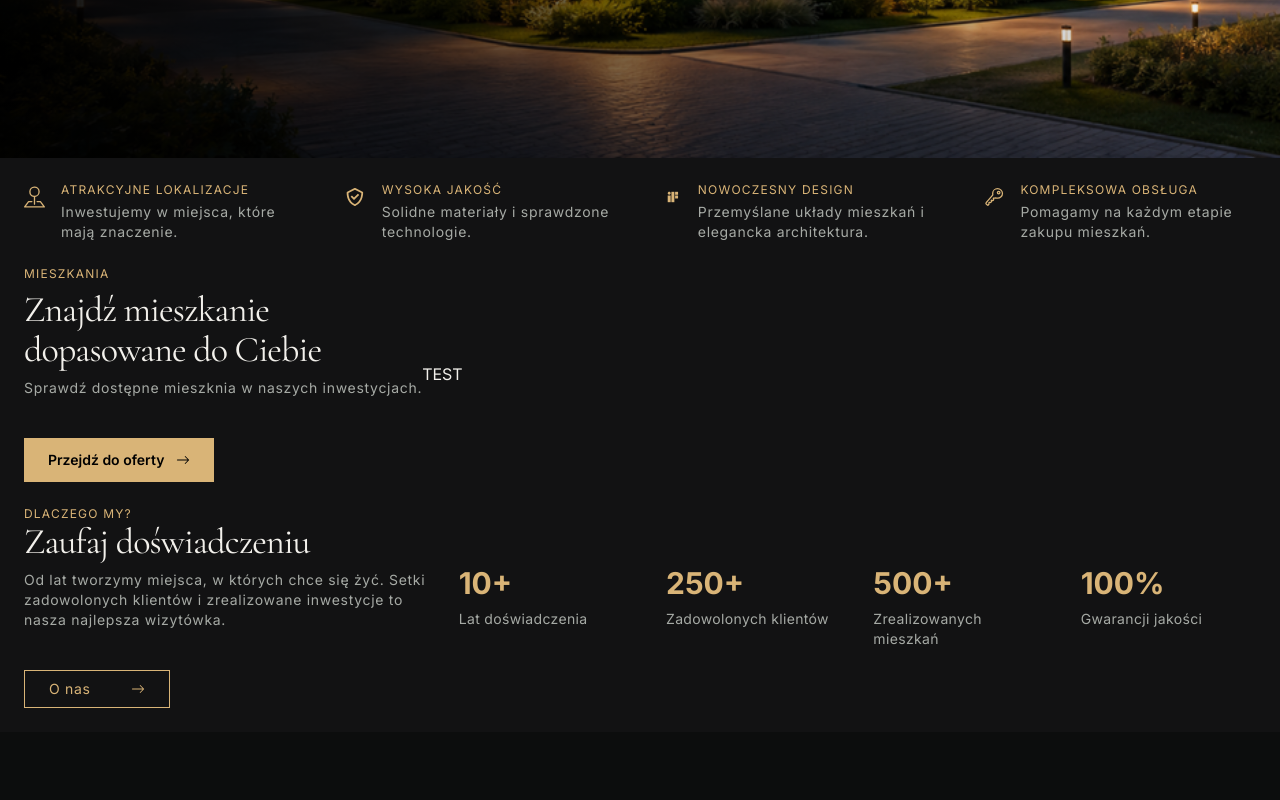
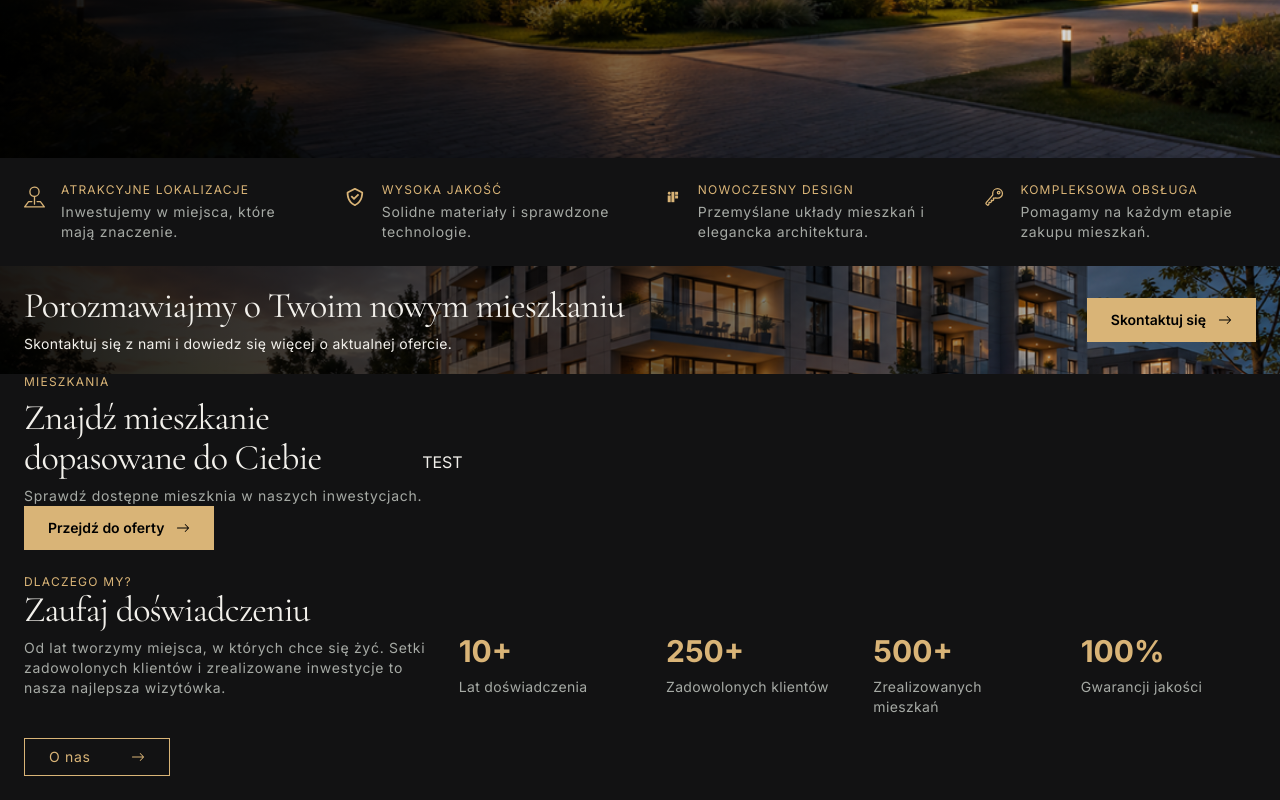
Before and after one commit to przemyslaw-bialk/deweloper-site-with-integrations, a Next.js app: page / in a window 1280 px wide. Shown: the part 642-1442 px from the top of the page. Before the commit the page ends 1374 px from the top, so only its background shows below. Built offline with nearby package versions, Linux system fonts and the light colour scheme.

Commit message:
creating Contact Section

```diff
--- a/app/page.tsx
+++ b/app/page.tsx
@@ -1,3 +1,4 @@
+import ContactSection from "@/components/(FRONTEND)/contact-section/ContactSection";
 import Features from "@/components/(FRONTEND)/features/Features";
 import Hero from "@/components/(FRONTEND)/hero/Hero";
 import OurOffer from "@/components/(FRONTEND)/our-offer/OurOffer";
@@ -14,7 +15,7 @@ export default function Home() {
         <Hero />
       </div>
       <Features />
-
+      <ContactSection />
       <OurOffer />
       <WhyUs />
     </>
--- /dev/null
+++ b/components/(FRONTEND)/contact-section/ContactSection.tsx
@@ -0,0 +1,33 @@
+import Image from "next/image";
+import ButtonMain from "@/ui/ButtonMain";
+import MainTitle from "@/ui/MainTittle";
+
+const ContactSection = () => {
+  return (
+    <div className="relative">
+      <Image
+        src="/hero.png"
+        alt=""
+        fill
+        className="object-cover object-center"
+      />
+      <div className="absolute inset-0 bg-linear-to-r from-black/90 via-black/60 to-black/20" />
+      <div className="relative z-10 mx-auto flex w-full max-w-7xl flex-col items-center justify-between gap-4 py-5 md:flex-row">
+        <div>
+          <MainTitle className="px-6">
+            Porozmawiajmy o Twoim nowym mieszkaniu
+          </MainTitle>
+
+          <p className="mt-2 px-6 text-sm tracking-wide">
+            Skontaktuj się z nami i dowiedz się więcej o aktualnej ofercie.
+          </p>
+        </div>
+        <ButtonMain href="/contact" className="md:mr-6">
+          Skontaktuj się
+        </ButtonMain>
+      </div>
+    </div>
+  );
+};
+
+export default ContactSection;
--- a/ui/ButtonMain.tsx
+++ b/ui/ButtonMain.tsx
@@ -4,13 +4,14 @@ import { BsArrowRight } from "react-icons/bs";
 type Props = {
   children: React.ReactNode;
   href: string;
+  className?: string;
 };
 
-const ButtonMain = ({ children, href }: Props) => {
+const ButtonMain = ({ children, href, className }: Props) => {
   return (
     <Link
       href={href}
-      className="group mt-10 inline-block bg-accent px-6 py-3 text-sm font-semibold text-black  "
+      className={`group  inline-block bg-accent px-6 py-3 text-sm font-semibold text-black ${className}`}
     >
       <div className="flex items-center justify-center gap-3">
         <span>{children}</span>
```
